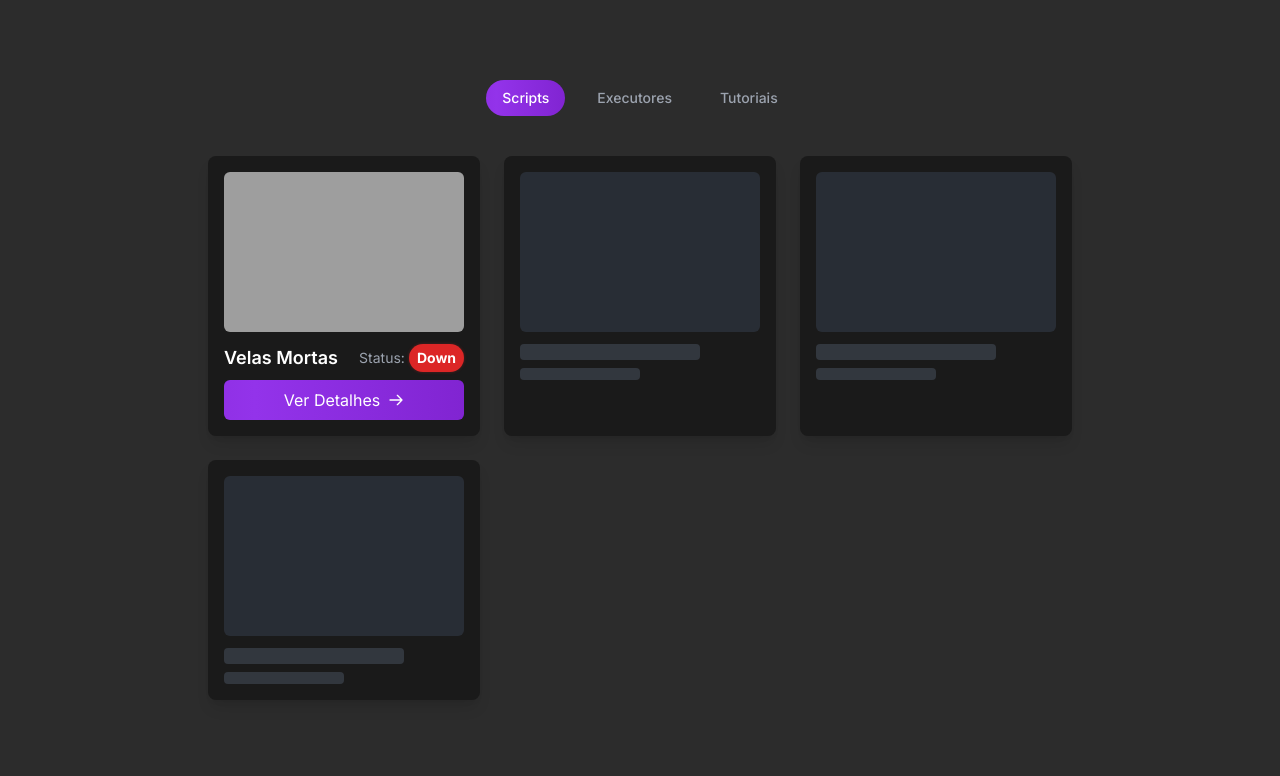
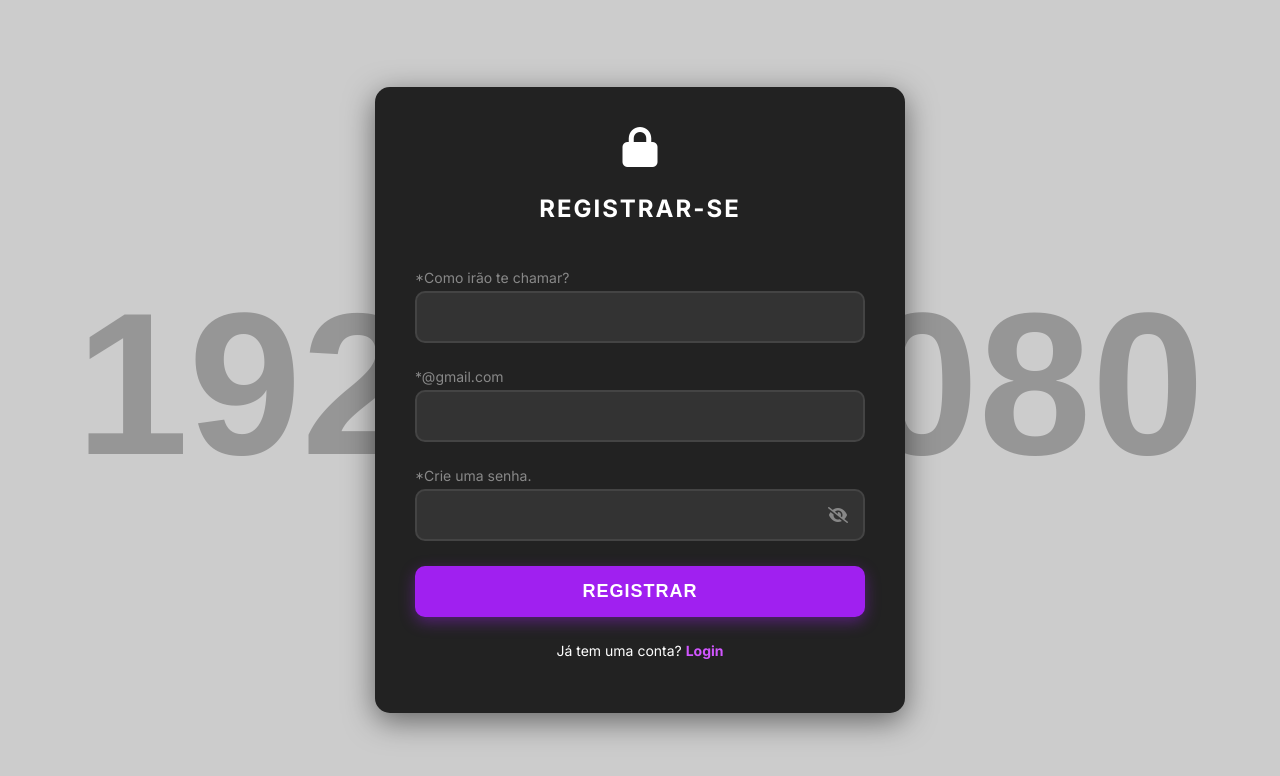
Before and after one commit to tagvouxy-netizen/TagVouxy, a plain HTML site: page index.html in a window 1280 px wide. Drawn offline with nearby package versions, Linux system fonts and the light colour scheme; grey boxes are pictures that could not be loaded; placeholder pictures from the web are drawn by us.

Commit message:
Update index.html

```diff
--- a/index.html
+++ b/index.html
@@ -3,153 +3,361 @@
 <head>
     <meta charset="UTF-8">
     <meta name="viewport" content="width=device-width, initial-scale=1.0">
-    <title>Voxy Hub</title>
-    <!-- Inclui a biblioteca Tailwind CSS para estilização rápida e responsiva -->
-    <script src="https://cdn.tailwindcss.com"></script>
+    <title>Voxy Hub - Autenticação</title>
     <link rel="preconnect" href="https://fonts.googleapis.com">
     <link rel="preconnect" href="https://fonts.gstatic.com" crossorigin>
-    <link href="https://fonts.googleapis.com/css2?family=Inter:wght@300;400;500;600;700&display=swap" rel="stylesheet">
-    <link href="https://fonts.googleapis.com/css2?family=Press+Start+2P&display=swap" rel="stylesheet">
+    <link href="https://fonts.googleapis.com/css2?family=Montserrat:wght@400;700&display=swap" rel="stylesheet">
     <style>
+        @import url('https://fonts.googleapis.com/css2?family=Inter:wght@400;700&display=swap');
+
+        :root {
+            --bg-color: #1a1a1a;
+            --card-bg: #222222;
+            --text-color: #ffffff;
+            --placeholder-color: #888888;
+            --primary-color: #a020f0;
+            --primary-hover-color: #8a1be6;
+            --link-color: #d156ff;
+            --link-hover-color: #b041e1;
+            --border-color: #444444;
+            --focus-glow: 0 0 10px var(--primary-color);
+        }
+
         body {
             font-family: 'Inter', sans-serif;
-            background-color: #2c2c2c; /* Fundo cinza neutro */
-            color: #e5e5e5;
-        }
-        .text-purple-600 {
-            color: #9333ea;
-        }
-        .bg-purple-600 {
-            background-color: #9333ea;
-        }
-        .hover\:bg-purple-700:hover {
-            background-color: #7e22ce;
-        }
-        .border-t-purple-600 {
-            border-top-color: #9333ea;
-        }
-        .hover\:border-purple-600:hover {
-            border-color: #9333ea;
+            background-color: var(--bg-color);
+            color: var(--text-color);
+            display: flex;
+            justify-content: center;
+            align-items: center;
+            height: 100vh;
+            margin: 0;
+            padding: 20px;
+            box-sizing: border-box;
+            background-image: url('https://placehold.co/1920x1080/1a1a1a/1a1a1a');
+            background-size: cover;
+            background-position: center;
         }
 
-        /* Animação de degradê estilo slider, mais suave */
-        @keyframes slide-gradient {
-            0% { background-position: 0% 50%; }
-            50% { background-position: 100% 50%; }
-            100% { background-position: 0% 50%; }
-        }
-        .btn-slider-animation {
-            background-image: linear-gradient(to right, #7e22ce, #9333ea, #7e22ce);
-            background-size: 200% 100%;
-            animation: slide-gradient 8s ease-in-out infinite; /* Duração e timing ajustados para suavidade */
-        }
-        /* Pausa a animação ao passar o mouse */
-        .btn-slider-animation:hover {
-            animation-play-state: paused;
+        .auth-container {
+            width: 100%;
+            max-width: 450px;
+            padding: 40px;
+            background-color: var(--card-bg);
+            border-radius: 15px;
+            box-shadow: 0 8px 30px rgba(0, 0, 0, 0.5);
+            text-align: center;
         }
 
-        /* Animação para o ícone SVG */
-        @keyframes icon-color-slide {
-            0% { stroke: #9333ea; }
-            50% { stroke: #7e22ce; }
-            100% { stroke: #9333ea; }
-        }
-        .icon-animation {
-            animation: icon-color-slide 8s ease-in-out infinite;
+        .auth-header {
+            display: flex;
+            flex-direction: column;
+            align-items: center;
+            margin-bottom: 30px;
         }
 
-        /* Cor dos cards de conteúdo */
-        .bg-darker-grey {
-            background-color: #1a1a1a;
+        .lock-icon {
+            font-size: 40px;
+            color: var(--text-color);
+            margin-bottom: 10px;
         }
 
-        /* Nova animação de brilho para o status "Down" */
-        @keyframes pulse-glow {
-            0%, 100% {
-                box-shadow: 0 0 0px rgba(220, 38, 38, 0); /* Sombra transparente */
+        .header-title {
+            font-size: 24px;
+            font-weight: 700;
+            text-transform: uppercase;
+            letter-spacing: 2px;
+            color: var(--text-color);
+        }
+
+        .form-group {
+            position: relative;
+            margin-bottom: 25px;
+            text-align: left;
+        }
+
+        .form-group label {
+            display: block;
+            margin-bottom: 5px;
+            font-size: 14px;
+            color: var(--placeholder-color);
+            transition: color 0.2s ease-in-out;
+        }
+
+        .input-container {
+            display: flex;
+            align-items: center;
+            background-color: #333333;
+            border: 2px solid var(--border-color);
+            border-radius: 10px;
+            transition: border-color 0.3s, box-shadow 0.3s;
+        }
+
+        .input-container:focus-within {
+            border-color: var(--primary-color);
+            box-shadow: var(--focus-glow);
+        }
+
+        .form-group input {
+            flex-grow: 1;
+            padding: 15px 20px;
+            background-color: transparent;
+            border: none;
+            color: var(--text-color);
+            font-size: 16px;
+            outline: none;
+            box-sizing: border-box;
+        }
+
+        .form-group input:focus + label {
+            color: var(--primary-color);
+        }
+
+        .auth-button {
+            width: 100%;
+            padding: 15px;
+            background: var(--primary-color);
+            border: none;
+            border-radius: 10px;
+            color: var(--text-color);
+            font-size: 18px;
+            font-weight: 700;
+            text-transform: uppercase;
+            letter-spacing: 1px;
+            cursor: pointer;
+            transition: background-color 0.3s, transform 0.2s, box-shadow 0.3s;
+            box-shadow: 0 5px 15px rgba(160, 32, 240, 0.4);
+        }
+
+        .auth-button:hover {
+            background-color: var(--primary-hover-color);
+            transform: translateY(-2px);
+            box-shadow: 0 7px 20px rgba(160, 32, 240, 0.6);
+        }
+
+        .switch-link {
+            margin-top: 25px;
+            font-size: 14px;
+            color: var(--text-color);
+        }
+
+        .switch-link a {
+            color: var(--link-color);
+            text-decoration: none;
+            font-weight: 700;
+            cursor: pointer;
+            transition: color 0.3s;
+        }
+
+        .switch-link a:hover {
+            color: var(--link-hover-color);
+            text-decoration: underline;
+        }
+
+        .password-toggle {
+            padding-right: 15px;
+            cursor: pointer;
+            color: var(--placeholder-color);
+            transition: color 0.3s;
+        }
+
+        .password-toggle:hover {
+            color: var(--text-color);
+        }
+
+        .message-box {
+            position: fixed;
+            bottom: 20px;
+            left: 50%;
+            transform: translateX(-50%);
+            background-color: #333;
+            color: #fff;
+            padding: 15px 25px;
+            border-radius: 10px;
+            box-shadow: 0 4px 15px rgba(0, 0, 0, 0.3);
+            z-index: 1000;
+            display: none;
+            font-size: 16px;
+            animation: fadeIn 0.5s ease-out;
+        }
+
+        .message-box.error {
+            background-color: #d9534f;
+        }
+
+        .message-box.success {
+            background-color: #5cb85c;
+        }
+
+        @keyframes fadeIn {
+            from {
+                opacity: 0;
+                transform: translateX(-50%) translateY(20px);
             }
-            50% {
-                box-shadow: 0 0 6px 1px rgba(220, 38, 38, 0.5); /* Sombra mais sutil */
+            to {
+                opacity: 1;
+                transform: translateX(-50%) translateY(0);
             }
         }
-        .down-animation {
-            background-color: #dc2626; /* Cor base */
-            animation: pulse-glow 4s ease-in-out infinite; /* Animação mais longa e suave */
-        }
+    </style>
+    <link rel="stylesheet" href="https://cdnjs.cloudflare.com/ajax/libs/font-awesome/6.0.0-beta3/css/all.min.css">
+</head>
+<body>
+    <div class="auth-container">
+        <div class="auth-header">
+            <i class="fas fa-lock lock-icon"></i>
+            <h1 class="header-title" id="formTitle">Registrar-se</h1>
+        </div>
 
-        /* Estilo da fonte Minecraft para o título */
-        .font-minecraft {
-            font-family: 'Press Start 2P', cursive;
-        }
-    </style>
-</head>
-<body class="flex flex-col items-center min-h-screen">
-    <div class="container mx-auto px-4 py-8 max-w-4xl w-full">
-        <!-- Seção do Cabeçalho e Pesquisa -->
-        <header class="flex flex-col items-center justify-center text-center space-y-4 mb-10 mt-8">
-            <!-- Abas de navegação -->
-            <div class="flex justify-center items-center mt-4 space-x-4">
-                <button class="py-2 px-4 rounded-full text-sm font-medium text-white btn-slider-animation">
-                    Scripts
-                </button>
-                <button class="py-2 px-4 rounded-full text-sm font-medium text-gray-400 hover:text-purple-600 transition duration-300">
-                    Executores
-                </button>
-                <button class="py-2 px-4 rounded-full text-sm font-medium text-gray-400 hover:text-purple-600 transition duration-300">
-                    Tutoriais
-                </button>
-            </div>
-        </header>
+        <div id="registerFormContainer">
+            <form id="registerForm">
+                <div class="form-group">
+                    <label for="username">*Como irão te chamar?</label>
+                    <div class="input-container">
+                        <input type="text" id="regUsername" name="username" required>
+                    </div>
+                </div>
+                <div class="form-group">
+                    <label for="email">*@gmail.com</label>
+                    <div class="input-container">
+                        <input type="email" id="regEmail" name="email" required>
+                    </div>
+                </div>
+                <div class="form-group">
+                    <label for="password">*Crie uma senha.</label>
+                    <div class="input-container">
+                        <input type="password" id="regPassword" name="password" required>
+                        <i class="fas fa-eye-slash password-toggle" id="regTogglePassword"></i>
+                    </div>
+                </div>
+                <button type="submit" class="auth-button">Registrar</button>
+            </form>
+            <p class="switch-link">Já tem uma conta? <a id="showLoginLink">Login</a></p>
+        </div>
 
-        <!-- Seção de Conteúdo para os Scripts -->
-        <main class="w-full mt-10 max-w-4xl mx-auto">
-            <div class="grid grid-cols-1 md:grid-cols-2 lg:grid-cols-3 gap-6">
-                <!-- Card de Conteúdo - Exemplo com imagem e botão -->
-                <div class="bg-darker-grey p-4 rounded-lg shadow-lg">
-                    <img src="https://tr.rbxcdn.com/180DAY-88f668e4910b8c0f223c7cc5905898f0/768/432/Image/Webp/noFilter" alt="Velas Mortas" class="w-full h-40 object-cover rounded-md mb-3">
-                    <div class="flex items-center justify-between mb-2">
-                        <h2 class="text-lg font-semibold text-white">Velas Mortas</h2>
-                        <!-- Adição do Status com fundo vermelho e animação -->
-                        <div class="flex items-center">
-                            <span class="text-gray-400 text-sm">Status:</span>
-                            <span class="ml-1 px-2 py-1 text-sm text-white font-bold rounded-full down-animation">
-                                <span>Down</span>
-                            </span>
-                        </div>
+        <div id="loginFormContainer" style="display: none;">
+            <form id="loginForm">
+                <div class="form-group">
+                    <label for="username">*Seu nome.</label>
+                    <div class="input-container">
+                        <input type="text" id="logUsername" name="username" required>
                     </div>
-                    <button class="w-full py-2 text-white rounded-md btn-slider-animation transition duration-300 flex items-center justify-center">
-                        <span>Ver Detalhes</span>
-                        <svg class="ml-2 w-4 h-4" xmlns="http://www.w3.org/2000/svg" fill="none" viewBox="0 0 24 24" stroke="currentColor">
-                            <path stroke-linecap="round" stroke-linejoin="round" stroke-width="2" d="M14 5l7 7m0 0l-7 7m7-7H3"></path>
-                        </svg>
-                    </button>
                 </div>
-                <!-- Card de Vídeo 2 (Exemplo) -->
-                <div class="bg-darker-grey p-4 rounded-lg shadow-lg">
-                    <!-- Placeholder de miniatura de vídeo -->
-                    <div class="w-full h-40 bg-gray-700 rounded-md mb-3 animate-pulse"></div>
-                    <!-- Placeholder para título e informações -->
-                    <div class="h-4 bg-gray-600 rounded mb-2 w-3/4 animate-pulse"></div>
-                    <div class="h-3 bg-gray-600 rounded w-1/2 animate-pulse"></div>
+                <div class="form-group">
+                    <label for="password">*Sua senha.</label>
+                    <div class="input-container">
+                        <input type="password" id="logPassword" name="password" required>
+                        <i class="fas fa-eye-slash password-toggle" id="logTogglePassword"></i>
+                    </div>
                 </div>
-                <!-- Card de Vídeo 3 (Exemplo) -->
-                <div class="bg-darker-grey p-4 rounded-lg shadow-lg">
-                    <!-- Placeholder de miniatura de vídeo -->
-                    <div class="w-full h-40 bg-gray-700 rounded-md mb-3 animate-pulse"></div>
-                    <!-- Placeholder para título e informações -->
-                    <div class="h-4 bg-gray-600 rounded mb-2 w-3/4 animate-pulse"></div>
-                    <div class="h-3 bg-gray-600 rounded w-1/2 animate-pulse"></div>
-                </div>
-                <!-- Card de Vídeo 4 (Novo) -->
-                <div class="bg-darker-grey p-4 rounded-lg shadow-lg">
-                    <!-- Placeholder de miniatura de vídeo -->
-                    <div class="w-full h-40 bg-gray-700 rounded-md mb-3 animate-pulse"></div>
-                    <!-- Placeholder para título e informações -->
-                    <div class="h-4 bg-gray-600 rounded mb-2 w-3/4 animate-pulse"></div>
-                    <div class="h-3 bg-gray-600 rounded w-1/2 animate-pulse"></div>
-                </div>
-            </div>
-        </main>
+                <button type="submit" class="auth-button">Login</button>
+            </form>
+            <p class="switch-link">Não tem uma conta? <a id="showRegisterLink">Registrar</a></p>
+        </div>
     </div>
+
+    <script>
+        document.addEventListener('DOMContentLoaded', () => {
+            const registerFormContainer = document.getElementById('registerFormContainer');
+            const loginFormContainer = document.getElementById('loginFormContainer');
+            const formTitle = document.getElementById('formTitle');
+            const showLoginLink = document.getElementById('showLoginLink');
+            const showRegisterLink = document.getElementById('showRegisterLink');
+
+            const regForm = document.getElementById('registerForm');
+            const logForm = document.getElementById('loginForm');
+
+            // Lógica para alternar a exibição dos formulários
+            showLoginLink.addEventListener('click', (e) => {
+                e.preventDefault();
+                registerFormContainer.style.display = 'none';
+                loginFormContainer.style.display = 'block';
+                formTitle.textContent = 'Login';
+            });
+
+            showRegisterLink.addEventListener('click', (e) => {
+                e.preventDefault();
+                loginFormContainer.style.display = 'none';
+                registerFormContainer.style.display = 'block';
+                formTitle.textContent = 'Registrar-se';
+            });
+
+            // Lógica para alternar a visibilidade das senhas nos dois formulários
+            const togglePassword = (input, icon) => {
+                const type = input.getAttribute('type') === 'password' ? 'text' : 'password';
+                input.setAttribute('type', type);
+                icon.classList.toggle('fa-eye');
+                icon.classList.toggle('fa-eye-slash');
+            };
+
+            document.getElementById('regTogglePassword').addEventListener('click', () => {
+                const input = document.getElementById('regPassword');
+                const icon = document.getElementById('regTogglePassword');
+                togglePassword(input, icon);
+            });
+            document.getElementById('logTogglePassword').addEventListener('click', () => {
+                const input = document.getElementById('logPassword');
+                const icon = document.getElementById('logTogglePassword');
+                togglePassword(input, icon);
+            });
+
+            // Lógica de submissão do formulário de Registro
+            regForm.addEventListener('submit', (e) => {
+                e.preventDefault();
+                const username = document.getElementById('regUsername').value;
+                const email = document.getElementById('regEmail').value;
+                const password = document.getElementById('regPassword').value;
+
+                if (!email.endsWith('@gmail.com')) {
+                    showMessage('O e-mail deve ser um endereço do Gmail (@gmail.com).', 'error');
+                    return;
+                }
+
+                if (username && email && password) {
+                    console.log('Dados do formulário de registro válidos:');
+                    console.log('Usuário:', username);
+                    console.log('Email:', email);
+                    console.log('Senha:', password);
+                    showMessage('Registro bem-sucedido!', 'success');
+                } else {
+                    showMessage('Por favor, preencha todos os campos.', 'error');
+                }
+            });
+
+            // Lógica de submissão do formulário de Login
+            logForm.addEventListener('submit', (e) => {
+                e.preventDefault();
+                const username = document.getElementById('logUsername').value;
+                const password = document.getElementById('logPassword').value;
+
+                if (username && password) {
+                    console.log('Dados do formulário de login válidos:');
+                    console.log('Nome de usuário:', username);
+                    console.log('Senha:', password);
+                    showMessage('Login bem-sucedido!', 'success');
+                } else {
+                    showMessage('Por favor, preencha todos os campos.', 'error');
+                }
+            });
+
+            // Sistema de Mensagens (substituindo alert)
+            function showMessage(message, type) {
+                let messageBox = document.querySelector('.message-box');
+                if (!messageBox) {
+                    messageBox = document.createElement('div');
+                    messageBox.className = 'message-box';
+                    document.body.appendChild(messageBox);
+                }
+
+                messageBox.textContent = message;
+                messageBox.className = 'message-box ' + type;
+                messageBox.style.display = 'block';
+
+                setTimeout(() => {
+                    messageBox.style.display = 'none';
+                }, 3000);
+            }
+        });
+    </script>
 </body>
 </html>
```
